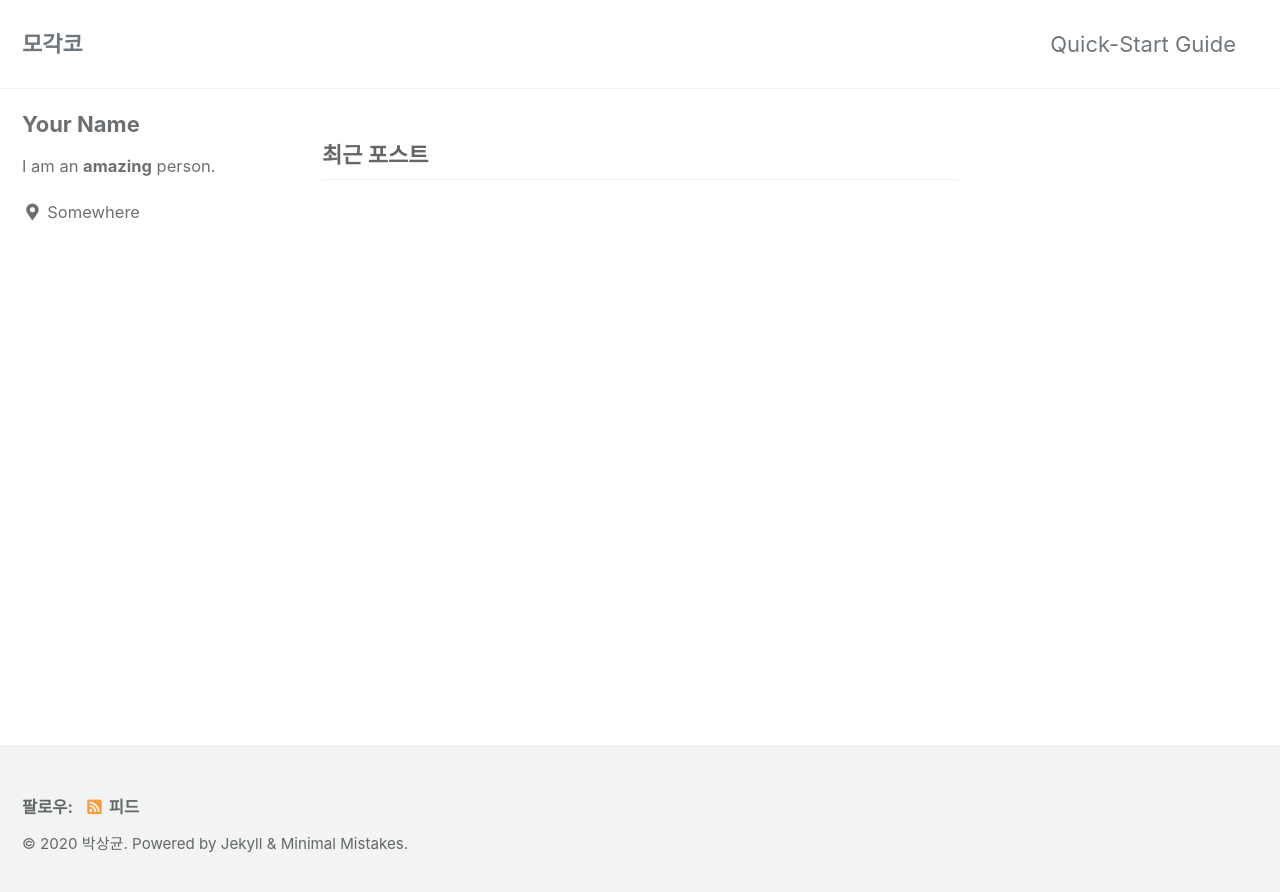
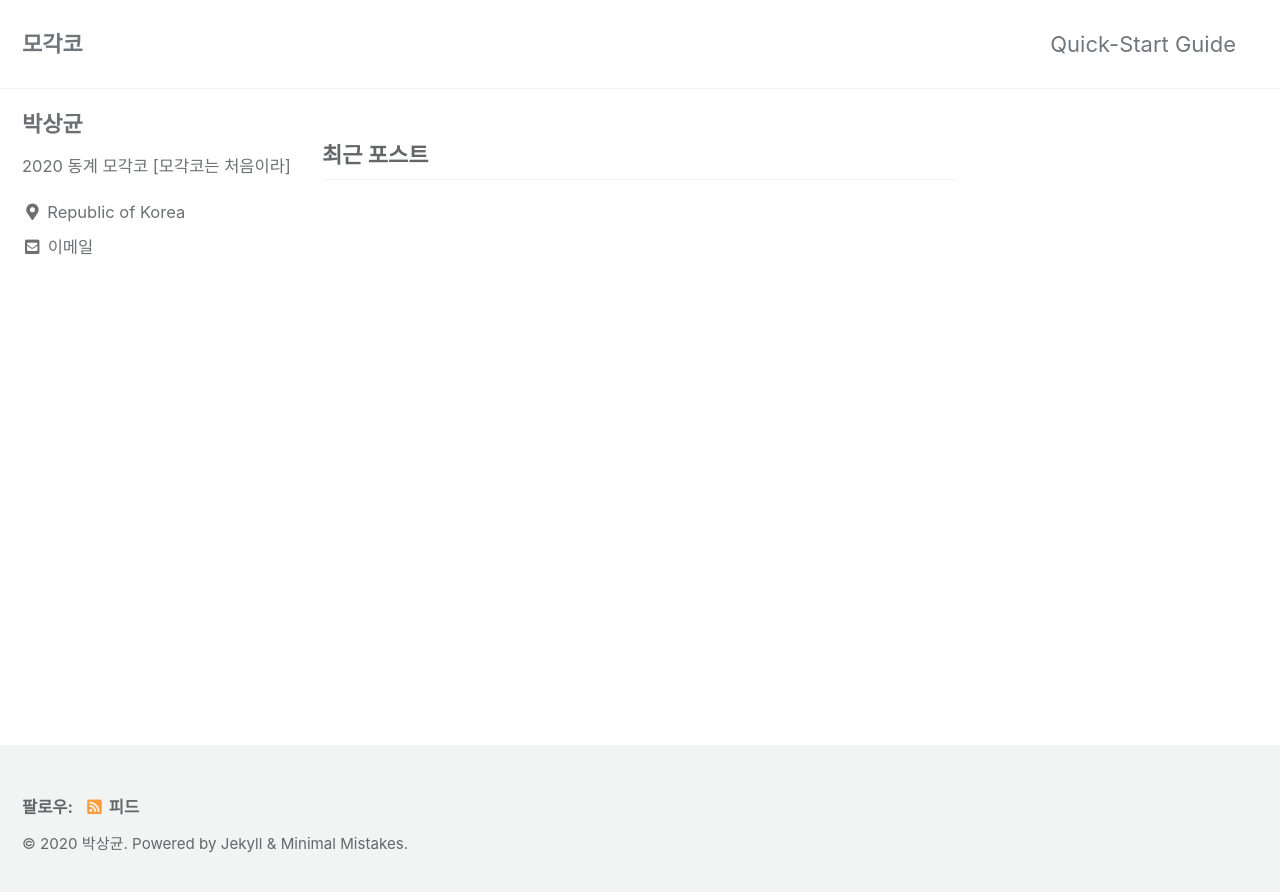
Before and after one commit to sanggyunbak2856/sanggyunbak2856.github.io, a Jekyll site: the page built from index.html, in a window 1280 px wide. Shown: the top 892 px of the page. Built offline with Jekyll 4.4.1, drawn with Linux system fonts in a browser that asks for light colours; cached includes are drawn as plain includes; the list of posts is cut into pages by our own code.

Commit message:
new update

```diff
--- a/_config.yml
+++ b/_config.yml
@@ -21,9 +21,9 @@ title_separator          : "-"
 subtitle                 : # site tagline that appears below site title in masthead
 name                     : "박상균"
 description              : "모각코는 처음이라 대표 블로그 입니다."
-url                      : "https://sanggyunbak2856.github.io"# the base hostname & protocol for your site e.g. "https://mmistakes.github.io"
+url                      : "https://sanggyunbak2856.github.io" # the base hostname & protocol for your site e.g. "https://mmistakes.github.io"
 baseurl                  : # the subpath of your site, e.g. "/blog"
-repository               : "sanggyunbak2856/sanggyunbak2856.github.io"# GitHub username/repo-name e.g. "mmistakes/minimal-mistakes"
+repository               : "sanggyunbak2856/sanggyunbak2856.github.io" # GitHub username/repo-name e.g. "mmistakes/minimal-mistakes"
 teaser                   : # path of fallback teaser image, e.g. "/assets/images/500x300.png"
 logo                     : # path of logo image to display in the masthead, e.g. "/assets/images/88x88.png"
 masthead_title           : "모각코" # overrides the website title displayed in the masthead, use " " for no title
@@ -93,11 +93,11 @@ analytics:
 
 # Site Author
 author:
-  name             : "Your Name"
+  name             : "박상균"
   avatar           : # path of avatar image, e.g. "/assets/images/bio-photo.jpg"
-  bio              : "I am an **amazing** person."
-  location         : "Somewhere"
-  email            :
+  bio              : "2020 동계 모각코 [모각코는 처음이라]"
+  location         : "Republic of Korea"
+  email            : "psw759@gmail.com"
   links:
     - label: "Email"
       icon: "fas fa-fw fa-envelope-square"
```
